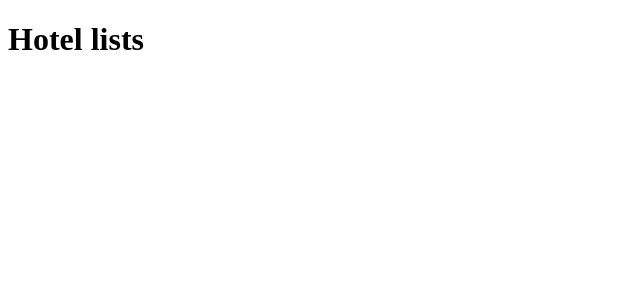
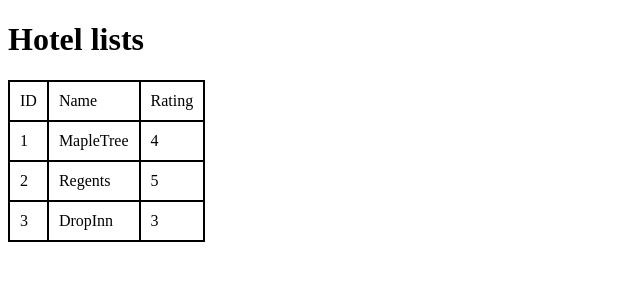
Before and after one commit to sulfikaralijun/Flask-for-Beginners-Creating-an-Application-Coursera, a Flask app: page /hotels/ in a window 1280 px wide. Shown: the top 300 px of the page, without its empty margins (0-640 px from the left). Run offline with Flask 3, Linux system fonts and the light colour scheme.

Commit message:
update app.py and template.html

```diff
--- a/app.py
+++ b/app.py
@@ -13,4 +13,4 @@ def display_hotels():
   return render_template('template.html', hotel_ratings=hotel_ratings)
 
 if __name__ == '__main__':
-  app.run()
+  app.run(debug=True)
--- a/templates/template.html
+++ b/templates/template.html
@@ -1,11 +1,39 @@
 <!DOCTYPE html>
 <html lang="en">
 	<head>
-  <meta charset="UTF-8">
-  <meta name="viewport" content="width=device-width, initial-scale=1.0">
+		<meta charset="UTF-8" />
+		<meta name="viewport" content="width=device-width, initial-scale=1.0" />
 		<title>Hotel Lists</title>
+		<style>
+			table,
+			table * {
+				border-collapse: collapse;
+				border: 2px solid;
+			}
+			td {
+				padding: 10px;
+			}
+		</style>
 	</head>
 	<body>
 		<h1>Hotel lists</h1>
+		<table>
+			<thead>
+				<tr>
+					<td>ID</td>
+					<td>Name</td>
+					<td>Rating</td>
+				</tr>
+			</thead>
+			<tbody>
+				{% for hotel in hotel_ratings %}
+				<tr>
+					<td>{{ hotel['ID'] }}</td>
+					<td>{{ hotel['name'] }}</td>
+					<td>{{ hotel['rating'] }}</td>
+				</tr>
+				{% endfor %}
+			</tbody>
+		</table>
 	</body>
 </html>
```
Lines whose indentation alone changed are shown as unchanged.
